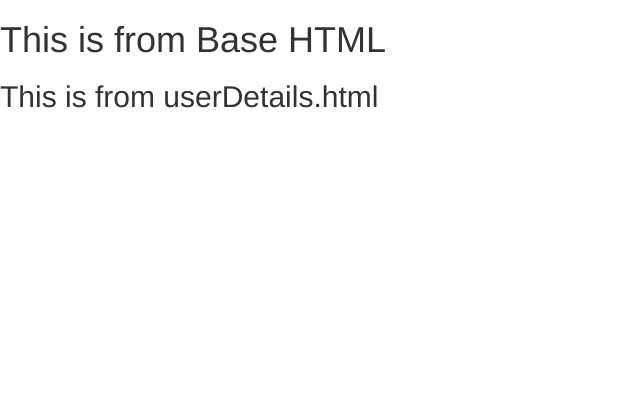
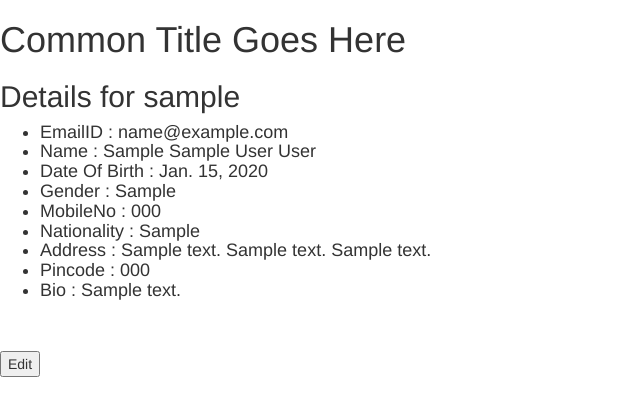
Before and after one commit to bishalbose294/ClickAFoto, a Django app: page /users/1/ in a window 1280 px wide. Shown: the top 416 px of the page, without its empty margins (0-640 px from the left). Run offline with Django 3.2, Linux system fonts and the light colour scheme; tables that the repository leaves empty hold one stand-in row (values such as "Sample post"); some libraries are stand-ins or nearby versions.

Commit message:
Users Update, Create and Delete

```diff
--- a/ClickAFoto/templates/base_template.html
+++ b/ClickAFoto/templates/base_template.html
@@ -18,7 +18,7 @@
 
 </head>
 <body>
-<h1> This is from Base HTML </h1>
+<h1> Common Title Goes Here </h1>
 
 {% block body %}
 {% endblock %}
--- a/ClickAFoto/users/models.py
+++ b/ClickAFoto/users/models.py
@@ -1,43 +1,46 @@
 from django.db import models
-from django.core.validators import MaxLengthValidator, MinLengthValidator
+from django.urls.base import reverse
+
 
 # Create your models here.
 
 class Photographers(models.Model):
 
     PhotographerID = models.AutoField(primary_key = True)
-    UserName = models.TextField(unique = True, max_length = 15, null = False, blank = False)
+    UserName = models.CharField(unique = True, max_length = 15, null = False, blank = False)
     EmailID = models.EmailField(unique = True, null = False, blank = False)
-    FirstName = models.TextField(max_length = 50, null = False, blank = False)
-    MiddleName = models.TextField(max_length = 50, blank = True, null = True)
-    LastName = models.TextField(max_length = 50, null = False, blank = False)
+    FirstName = models.CharField(max_length = 50, null = False, blank = False)
+    MiddleName = models.CharField(max_length = 50, blank = True, null = True)
+    LastName = models.CharField(max_length = 50, null = False, blank = False)
     DOB = models.DateField(null = False, blank = False)
-    Gender = models.TextField(max_length = 1, null = False, blank = False)
+    Gender = models.CharField(max_length = 1, null = False, blank = False)
     MobileNo = models.CharField(max_length = 10, null = False, blank = False)
-    Nationality = models.TextField(max_length = 30, null = False, blank = False)
+    Nationality = models.CharField(max_length = 30, null = False, blank = False)
     AddressLine1 = models.TextField(max_length = 255, null = False, blank = False)
     AddressLine2 = models.TextField(max_length = 255, blank = True, null = True)
     AddressLine3 = models.TextField(max_length = 255, blank = True, null = True)
-    Pincode = models.IntegerField(null = False, blank = False, validators=[MaxLengthValidator(6),MinLengthValidator(6)])
+    Pincode = models.CharField(max_length = 6, null = False, blank = False)
     Bio = models.TextField(max_length = 500, null = False, blank = False)
     Timestamp = models.DateTimeField(auto_now = True, null = False)
 
     def __str__(self):
         return self.UserName + " - " + self.FirstName + " - " + self.LastName + " - " + self.Bio
 
+    def get_absolute_url(self):
+        return reverse('users:users-detail', kwargs={'pk': self.PhotographerID})
 
 
 class Login (models.Model):
 
     PhotographerID = models.ForeignKey(Photographers, on_delete=models.CASCADE)
-    UserName = models.TextField(unique = True, max_length = 15, null = False)
-    Password = models.TextField(max_length = 32, null = False) #Password field will be defined in forms.py for Model Form
-    SQ1 = models.TextField(max_length = 100, null = False)
-    SA1 = models.TextField(max_length = 100, null = False)
-    SQ2 = models.TextField(max_length = 100, null = False)
-    SA2 = models.TextField(max_length = 100, null = False)
-    SQ3 = models.TextField(max_length = 100, null = False)
-    SA3 = models.TextField(max_length = 100, null = False)
+    UserName = models.CharField(unique = True, max_length = 15, null = False)
+    Password = models.CharField(max_length = 32, null = False) #Password field will be defined in forms.py for Model Form
+    SQ1 = models.CharField(max_length = 100, null = False)
+    SA1 = models.CharField(max_length = 100, null = False)
+    SQ2 = models.CharField(max_length = 100, null = False)
+    SA2 = models.CharField(max_length = 100, null = False)
+    SQ3 = models.CharField(max_length = 100, null = False)
+    SA3 = models.CharField(max_length = 100, null = False)
     TimeStamp = models.DateTimeField(auto_now = True, null = False)
     LastLoginTimestamp = models.DateTimeField(auto_now = True)
 
--- a/ClickAFoto/users/templates/users/userDetails.html
+++ b/ClickAFoto/users/templates/users/userDetails.html
@@ -5,12 +5,32 @@
 {% endblock %}
 
 {% block body %}
-	<h2>This is from userDetails.html</h2>
 
-	<h3>{{ photographer.UserName }}</h3>
+<h2>Details for {{ photographers.UserName }}</h2>
+	<h4>
+
+	<ul>
+		<li>EmailID : {{ photographers.EmailID }} </li>
+		<li>Name : {{ photographers.FirstName }} {{ photographers.MiddleName }} {{ photographers.LastName }}</li>
+		<li>Date Of Birth : {{ photographers.DOB }} </li>
+		<li>Gender : {{ photographers.Gender }} </li>
+		<li>MobileNo : {{ photographers.MobileNo }} </li>
+		<li>Nationality : {{ photographers.Nationality }} </li>
+		<li>Address : {{ photographers.AddressLine1 }} {{ photographers.AddressLine2 }} {{ photographers.AddressLine3 }}</li>
+		<li>Pincode : {{ photographers.Pincode }} </li>
+		<li>Bio : {{ photographers.Bio }} </li>
+	</ul>
+
+	</h4>
 
 	{% if error_message %}
         <p><strong> {{ error_message }} </strong></p>
     {% endif %}
 
+    <br>
+    <br>
+    <form action="{% url 'users:users-update' photographers.PhotographerID %}" method="get">
+     	{% csrf_token %}
+    	<button type="submit">Edit</button>
+    </form>
 {% endblock %}
--- a/ClickAFoto/users/urls.py
+++ b/ClickAFoto/users/urls.py
@@ -8,4 +8,10 @@ urlpatterns = [
         url(r'^$', views.PhotographersListView.as_view(), name='userIndex'),
 
         url(r"^(?P<pk>[0-9]+)/$", views.PhotographerDetailsView.as_view(), name='users-detail'),
+
+        url(r"add/$", views.PhotographersCreateView.as_view(), name='users-add'),
+
+        url(r"(?P<pk>[0-9]+)/update/$", views.PhotographersUpdateView.as_view(), name='users-update'),
+
+        url(r"(?P<pk>[0-9]+)/delete/$", views.PhotograhersDeleteView.as_view(), name='users-delete'),
 ]
--- a/ClickAFoto/users/views.py
+++ b/ClickAFoto/users/views.py
@@ -1,5 +1,6 @@
 from users.models import Photographers
-from django.views.generic import ListView, DetailView
+from django.views.generic import ListView, DetailView, CreateView, UpdateView, DeleteView
+from django.urls import reverse_lazy
 
 # Create your views here.
 class PhotographersListView(ListView):
@@ -16,3 +17,22 @@ class PhotographerDetailsView(DetailView):
 
     model = Photographers
     template_name = 'users/userDetails.html'
+
+
+class PhotographersCreateView(CreateView):
+
+    model = Photographers
+    fields = ["UserName", "EmailID", "FirstName", "MiddleName", "LastName", "DOB", "Gender",
+              "MobileNo", "Nationality", "AddressLine1", "AddressLine2", "AddressLine3", "Pincode", "Bio"]
+
+
+class PhotographersUpdateView(UpdateView):
+
+    model = Photographers
+    fields = ["EmailID", "FirstName", "MiddleName", "LastName", "DOB", "Gender",
+              "MobileNo", "Nationality", "AddressLine1", "AddressLine2", "AddressLine3", "Pincode", "Bio"]
+
+class PhotograhersDeleteView(DeleteView):
+
+    model = Photographers
+    success_url = reverse_lazy('users:userIndex')
```
Also changed, not shown: ClickAFoto/users/templates/users/photographers_form.html (added, +15 -0 lines), ClickAFoto/users/templates/users/userIndex.html (+11 -1 lines), ClickAFoto/users/migrations/0004_auto_20190405_1251.py (added), ClickAFoto/users/migrations/0005_auto_20190405_1257.py (added).
